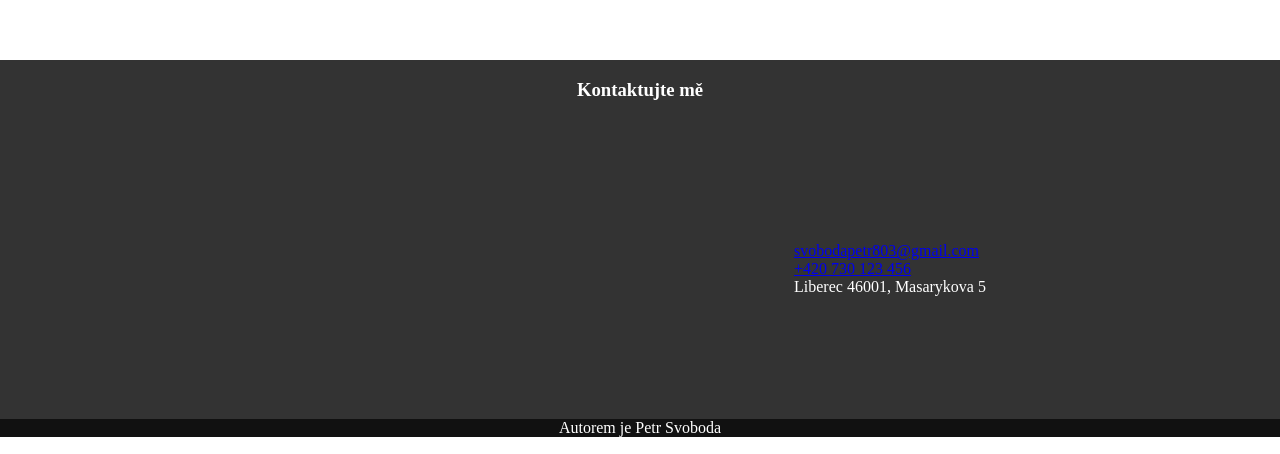
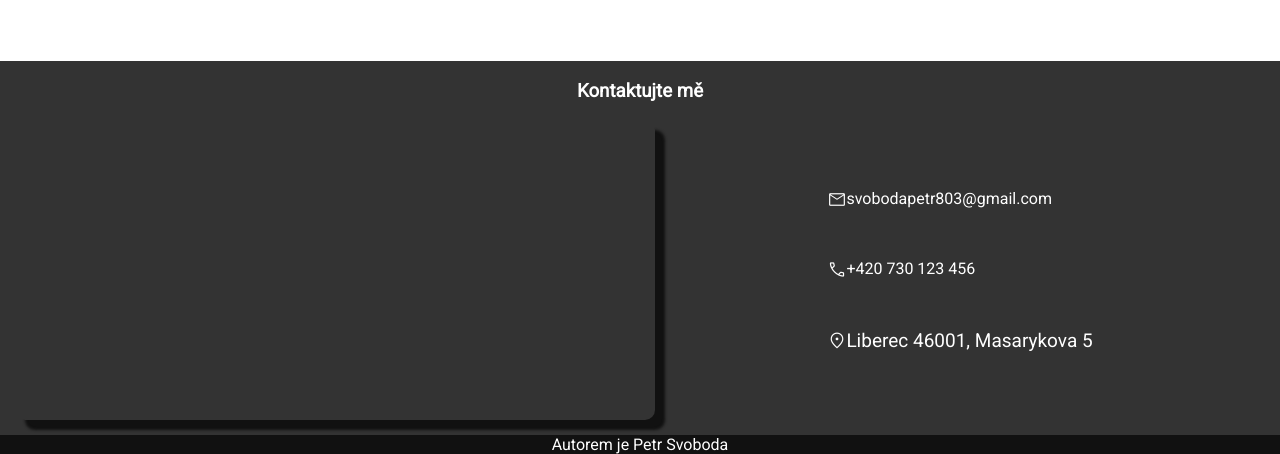
Before and after one commit to petrpepe/dragndrop, a plain HTML site: page index.html in a window 1280 px wide. Shown: the part 2986-3440 px from the top of the page. Drawn offline with nearby package versions, Linux system fonts and the light colour scheme; a script that the page names is missing.

Commit message:
mapa done, footer done

```diff
--- a/index.html
+++ b/index.html
@@ -5,10 +5,24 @@
     <meta http-equiv="X-UA-Compatible" content="IE=edge">
     <meta name="viewport" content="width=device-width, initial-scale=1.0">
     <meta name="keywords" content="prodej, kola, superkola" >
+    <script src="https://api.mapy.cz/loader.js"></script>
+	<script>Loader.load()</script>
     <title>Rozcestník</title>
+    <link rel="stylesheet" href="https://fonts.googleapis.com/css2?family=Material+Symbols+Outlined:opsz,wght,FILL,GRAD@20..48,100..700,0..1,-50..200" />
     <style>
+        @import url('https://fonts.googleapis.com/css2?family=Roboto&display=swap');
+
+        .material-symbols-outlined {
+            font-variation-settings:
+            'FILL' 0,
+            'wght' 400,
+            'GRAD' 0,
+            'opsz' 48
+        }
+
         body {
             margin: 0;
+            font-family: 'Roboto', sans-serif;
         }
 
         header {
@@ -40,7 +54,7 @@
             float: right;
         }
 
-        li a:hover:not(.active) {
+        nav li a:hover:not(.active) {
             background-color: #111;
         }
 
@@ -61,6 +75,7 @@
             "mapa kontakty"
             "credits credits";
             grid-template-columns: auto;
+            grid-auto-columns: 50%;
         }
 
         .footer-heading {
@@ -71,12 +86,21 @@
         .mapa {
             grid-area: mapa;
             height: 300px;
-            width: 500px;
+            width: 100%;
+            margin-left: 15px;
+        }
+
+        #mapa {
+            border-radius: 10px;
+            height: 100%;
+            width: 100%;
+            box-shadow: #111 10px 10px 3px;
         }
 
         .kontakty {
             grid-area: kontakty;
             align-self: center;
+            margin: auto;
         }
 
         .kontakty > ul {
@@ -85,10 +109,31 @@
             padding: 0;
         }
 
+        .kontakty > ul > li {
+            margin: 50px 0;
+        }
+
+        .kontakty li span {
+            vertical-align: middle;
+        }
+
+        .kontakty a {
+            all: unset;
+        }
+
+        .kontakty li:hover {
+            text-decoration: underline;
+        }
+
+        .kontakty li span {
+            font-size: 19px;
+        }
+
         .credits {
             grid-area: credits;
             text-align: center;
             background-color: #111;
+            margin-top: 15px;
         }
     </style>
 </head>
@@ -111,17 +156,17 @@
     </main>
     <footer>
         <h3 class="footer-heading">Kontaktujte mě</h3>
-        <div class="mapa"></div>
+        <div class="mapa"><div id="mapa"></div></div>
         <div class="kontakty">
             <ul>
-                <li><a href="mailto:svobodapetr803@gmail.com">svobodapetr803@gmail.com</a></li>
-                <li><a href="tel:+420730123456">+420 730 123 456</a></li>
-                <li>Liberec 46001, Masarykova 5</li>
+                <li><a href="mailto:svobodapetr803@gmail.com"><span class="material-symbols-outlined">mail</span>svobodapetr803@gmail.com</a></li>
+                <li><a href="tel:+420730123456"><span class="material-symbols-outlined">call</span>+420 730 123 456</a></li>
+                <li><span class="material-symbols-outlined">location_on</span><span>Liberec 46001, Masarykova 5</span></li>
             </ul>
         </div>
         <div class="credits">Autorem je Petr Svoboda</div>
     </footer>
-    <script>
+    <script type="text/javascript">
         let links = document.querySelectorAll("a")
         for (const key in links) {
             if (Object.hasOwnProperty.call(links, key)) {
@@ -132,6 +177,22 @@
                 })
             }
         }
+
+        let stred = SMap.Coords.fromWGS84(15.0584486, 50.7699972);
+        let mapa = new SMap(JAK.gel("mapa"), stred, 13);
+        mapa.addDefaultLayer(SMap.DEF_BASE).enable();
+        mapa.addDefaultControls();
+
+        let sync = new SMap.Control.Sync({bottomSpace:30});
+        mapa.addControl(sync);
+
+        var layer = new SMap.Layer.Marker();
+        mapa.addLayer(layer);
+        layer.enable();
+
+        var options = {};
+        var marker = new SMap.Marker(stred, "myMarker", options);
+        layer.addMarker(marker);
     </script>
 </body>
 </html>
```
